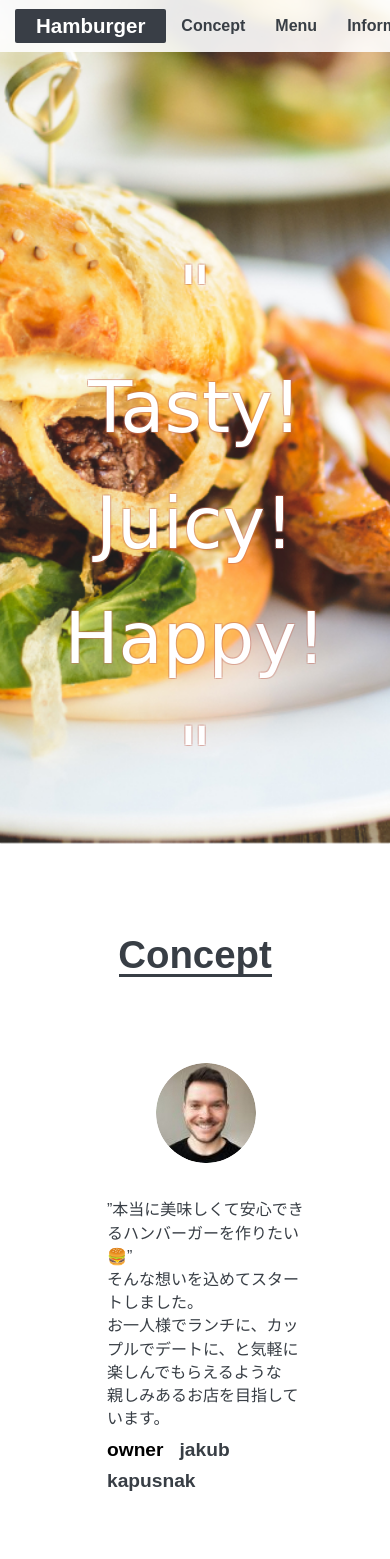
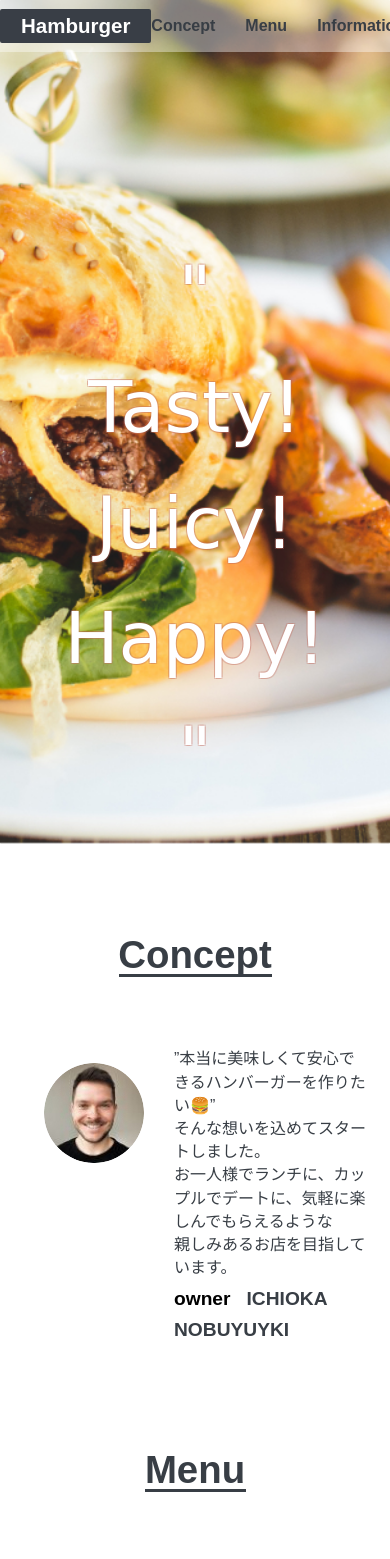
Before and after one commit to NobuyukiIchioka/hanburger-shop, a plain HTML site: page index.html in a window 390 px wide. Shown: the top 1559 px of the page. Drawn offline with Linux system fonts and the light colour scheme; some packages are replaced by stand-ins of ours; a web font is replaced by a local one.

Commit message:
メインの余白とコードの整理

```diff
--- a/css/style.css
+++ b/css/style.css
@@ -47,8 +47,10 @@ header {
   display: flex;
   justify-content: space-between;
   align-items: center;
-  width: 1277px;
+  max-width: 1277px;
+  width: 100%;
   padding: 9px 0;
+  margin: 0 15px;
   }
 
 h1 {
@@ -62,7 +64,7 @@ h1 {
   color: white;
   font-size: 26.5px;
   font-weight: bold;
-  margin: 0 0 0 15px;
+  /* margin: 0 0 0 15px; */
   color: white;
   background-color: #393E46;
   padding: 8.5px 27.5px;
@@ -70,20 +72,33 @@ h1 {
 }
 
 .h1:hover{
-  color: #F5F5F5
+  color: #F5F5F5;
+  /* color: #C46C5F; */
 }
 
 nav ul {
   display: flex;
   justify-content: center;
-  align-items: center;
+  /* リストを横並び、中央に */
+  gap: 30px;
+  /* リスト間を30pxa空ける　*/
+  list-style: none;
+  margin: 0;
   padding: 0;
+  font-size: 17.28px;
 }
 
-nav li {
-  margin: 0 15px;
-  font-size: 17.28px;
+nav a {
+  text-decoration: none;
+  color: #383E45;
+  font-weight: bold;
+  transition: border-bottom 0.3s; /* 下線のトランジションを滑らかにする */
 }
+
+nav a:hover, nav a:focus {
+  border-bottom: 2px solid #383E45; /* ホバー時の下線 */
+}
+
 
 /* メインビジュアルスタイル */
 
@@ -126,27 +141,17 @@ nav li {
   100% { opacity: 1; }
 }
 
-nav a {
-  text-decoration: none;
-  color: #383E45;
-  font-weight: bold;
-  transition: border-bottom 0.3s; /* 下線のトランジションを滑らかにする */
-}
-
-nav a:hover, nav a:focus {
-  border-bottom: 2px solid #383E45; /* ホバー時の下線 */
-}
-
 
 
 /* コンテンツスタイル */
 .contents {
-  margin: 27.8px 78px;
+  margin: 0 15px;
 }
 
-.menu, .concep {
-  margin-bottom: 40px;
+.section{
+  margin-bottom: 80px;
 }
+
 
 h2 {
   text-align: center;
@@ -195,6 +200,47 @@ article h4 {
   font-weight: lighter;
 }
 
+
+/* conceptセクションのスタイル */
+.concept {
+	display: flex;
+	justify-content: center;
+	align-items: center;
+	text-align: center;
+}
+
+.concept article {
+  display: flex;
+  flex-direction: row;
+  gap: 30px;
+  padding-left: 21px;
+}
+
+.concept img {
+  border-radius: 50%;
+  max-width: 100px;
+  max-height: 100px;
+  margin-top: 16px;
+}
+
+.concept h3 {
+	margin: 5px 0;
+  font-size: 19.2px;
+  text-align: left;
+}
+
+.concept h3 span {
+  font-weight: bold;
+  color: #000;
+  margin-right: 1rem;
+}
+
+.concept p {
+  font-size: 16px;
+  line-height: 1.45;
+  text-align: left;
+}
+
 /* メニューアイテムスタイル */
 .menu {
 	display: flex;
@@ -214,48 +260,6 @@ article h4 {
   font-size: 12px;
   padding: 0 5px;
 }
-
-
-/* concepセクションのスタイル */
-.concep {
-	display: flex;
-	justify-content: center;
-	align-items: center;
-	text-align: center;
-}
-
-.concep article {
-  display: flex;
-  flex-direction: row;
-  gap: 30px;
-  padding-left: 21px;
-}
-
-.concep img {
-  border-radius: 50%;
-  max-width: 100px;
-  max-height: 100px;
-  margin-top: 16px;
-}
-
-.concep h3 {
-	margin: 5px 0;
-  font-size: 19.2px;
-  text-align: left;
-}
-
-.concep h3 span {
-  font-weight: bold;
-  color: #000;
-  margin-right: 1rem;
-}
-
-.concep p {
-  font-size: 16px;
-  line-height: 1.45;
-  text-align: left;
-}
-
 
 
 /* インフォメーション */
@@ -316,12 +320,10 @@ footer {
 
 /* headerスタイル */
   header {
-    height: auto;
+    /* height: auto; */
+    background-color: rgba(254, 254, 254, 0.4);
   }
 
-  .header-container{
-    width: 100%;
-  }
 
   .h1{
     font-size: 20.5px;
@@ -332,13 +334,14 @@ footer {
     font-size: 16px;
   }
 
-
   /* メインビジュアル */
   .main-visual {
-    height: 90hw;
+    height: 101hw;
   }
 
+  /* メニュー */
   .menu {
+     /* 縦並びにします */
     display: flex;
     flex-direction: column;
     align-items: center;
@@ -350,8 +353,14 @@ footer {
   }
 
 
+/* コンテンツ全体 */
+.contents {
+  margin: 27.8px 15px;
+}
 
-  /* Concepセクションのスタイル */
+
+
+  /* conceptセクションのスタイル */
   section {
     text-align: center !important;
     justify-content: center;
--- a/index.html
+++ b/index.html
@@ -39,23 +39,23 @@
 		<div class="contents">
 
 			<h2 id="concept"><span>Concept</span></h2>
-			<section class="concep">
+			<section class="concept section">
 				<article>
 					<img src="./img/about-JakubKapusnak.jpg" alt="">
 					<div>
 						<p>
 							”本当に美味しくて安心できるハンバーガーを作りたい🍔”<br>
 							そんな想いを込めてスタートしました。<br>
-							お一人様でランチに、カップルでデートに、と気軽に楽しんでもらえるような<br>
+							お一人様でランチに、カップルでデートに、気軽に楽しんでもらえるような<br>
 							親しみあるお店を目指しています。
 						</p>
-						<h3><span>owner</span>jakub kapusnak</h3>
+						<h3><span>owner</span>ICHIOKA  NOBUYUYKI</h3>
 					</div>
 				</article>
     		</section>
 
 			<h2 id="menu"><span>Menu</span></h2>
-			<section class="menu">
+			<section class="menu section">
 				<article>
 					<h3>ＢＡＳＩＣ</h3>
 					<img src="./img/basic.png" alt="ジューシービーフハンバーガー">
@@ -82,7 +82,7 @@
     		</section>
 
 			<h2 id="information"><span>Information</span></h2>
-			<section class="information">
+			<section class="information section">
 				<article>
 					<div class="iframe-box">
 						<iframe src="https://www.google.com/maps/embed?pb=!1m18!1m12!1m3!1d3241.0448418561778!2d139.74267721573196!3d35.675897837870934!2m3!1f0!2f0!3f0!3m2!1i1024!2i768!4f13.1!3m3!1m2!1s0x60188b89b2e1c8b1%3A0x59a123e3d5ac5ab6!2z44CSMTAwLTAwMTQg5p2x5Lqs6YO95Y2D5Luj55Sw5Yy65rC455Sw55S677yR5LiB55uu77yX4oiS77yR!5e0!3m2!1sja!2sjp!4v1545036128899" frameborder="0" style="border:0" allowfullscreen></iframe>
```
